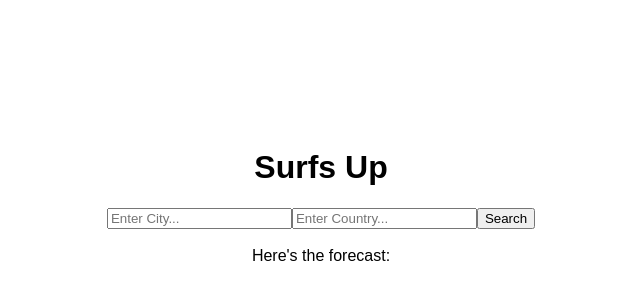
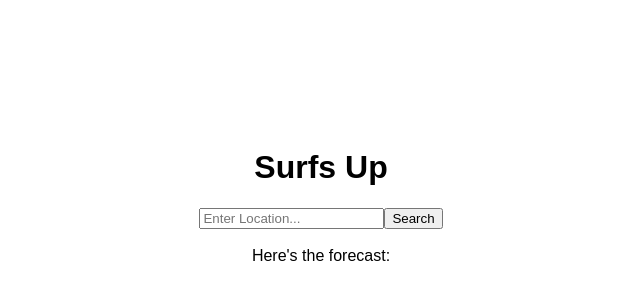
Before and after one commit to sylv1ah/Surfs-Up, a React (Create React App) app: page / in a window 1280 px wide. Shown: the part 172-472 px from the top of the page, without its empty margins (319-959 px from the left). Built offline with nearby package versions, Linux system fonts and the light colour scheme.

Commit message:
fetched magicseaweed's api

```diff
--- a/src/App.js
+++ b/src/App.js
@@ -4,18 +4,24 @@ import './App.css';
 import Form from './components/Form';
 import Forecast from './components/Forecast';
 
-const API_KEY = "a947667ccfc59e4400c2e6cf121bbecd";
+//const API_KEY = "a947667ccfc59e4400c2e6cf121bbecd";
 
 class App extends Component {
 
-  getWeather = async (e) => {
+  getWeather =  (e) => {
     e.preventDefault();
-    const city = e.target.elements.city.value;
-    const country = e.target.elements.country.value;
-    const url = "http://api.openweathermap.org/data/2.5/weather?q=" + city + "," + country + "&appid=" + API_KEY  + "&units=metric";
-    const api_call = await fetch(url);
-    const data = await api_call.json();
-    console.log(data);
+    // const city = e.target.elements.city.value;
+    // const country = e.target.elements.country.value;
+    // const url = "http://api.openweathermap.org/data/2.5/weather?q=" + city + "," + country + "&appid=" + API_KEY  + "&units=metric";
+    const proxyurl = "https://cors-anywhere.herokuapp.com/";
+    const url = "http://magicseaweed.com/api/6fe0916bc3411e1c9976784176394115/forecast/?spot_id=1&fields=timestamp,swell.*,wind.*,condition.temperature";
+    const api_call =  fetch(proxyurl + url)
+    .then(response => response.json())
+    .then(contents => console.log(contents))
+    .catch(() => console.log("Can’t access " + url + " response. Blocked by browser?"))
+    .catch(err => console.log('Fetch error :', err));
+    //const data = api_call.json();
+    console.log(api_call);
   }
 
   render() {
--- a/src/components/Form.js
+++ b/src/components/Form.js
@@ -5,8 +5,9 @@ class Form extends Component {
         return (
 
                 <form onSubmit={this.props.weatherForecast}>
-                    <input type="text" name="city" placeholder="Enter City..."/>
-                    <input type="text" name="country" placeholder="Enter Country..."/>
+                    {/* <input type="text" name="city" placeholder="Enter City..."/>
+                    <input type="text" name="country" placeholder="Enter Country..."/> */}
+                    <input type="text" name="location" placeholder="Enter Location..."/>
                     <button>Search</button>
                 </form>
 
```
